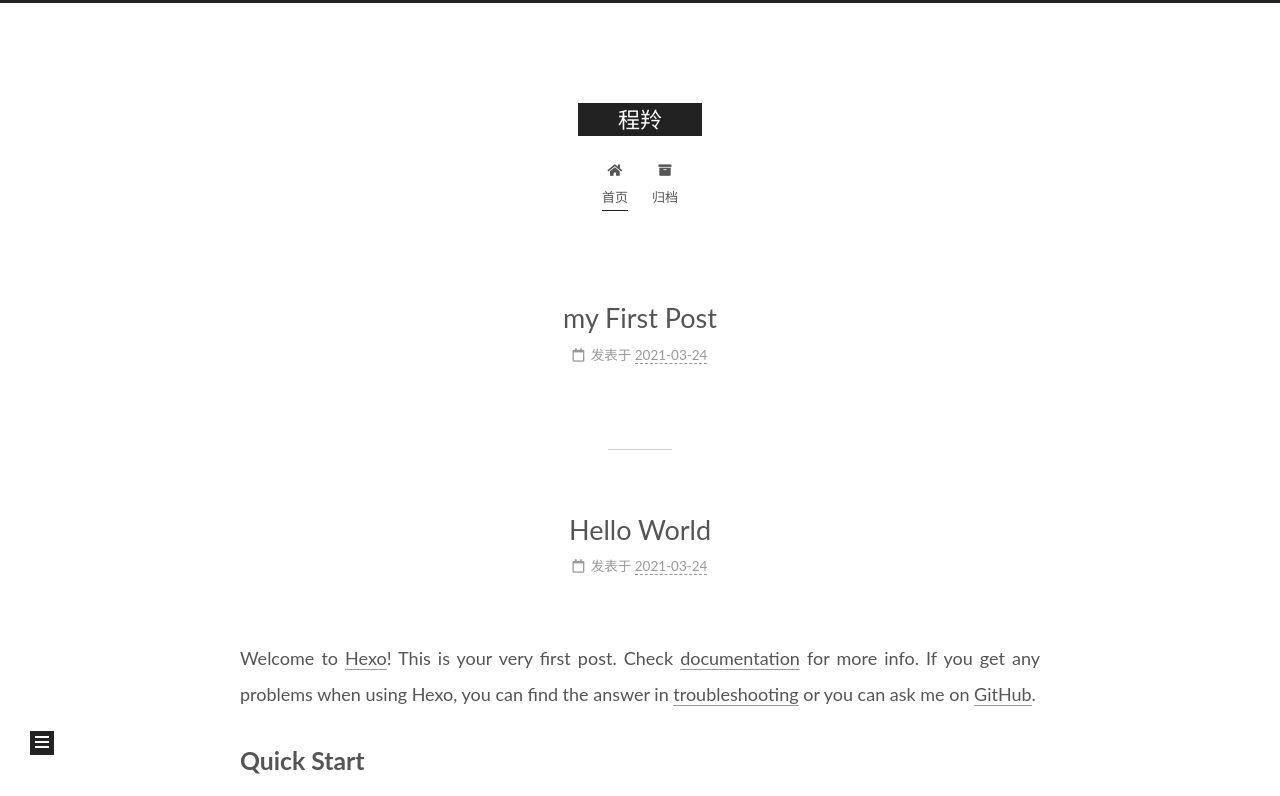
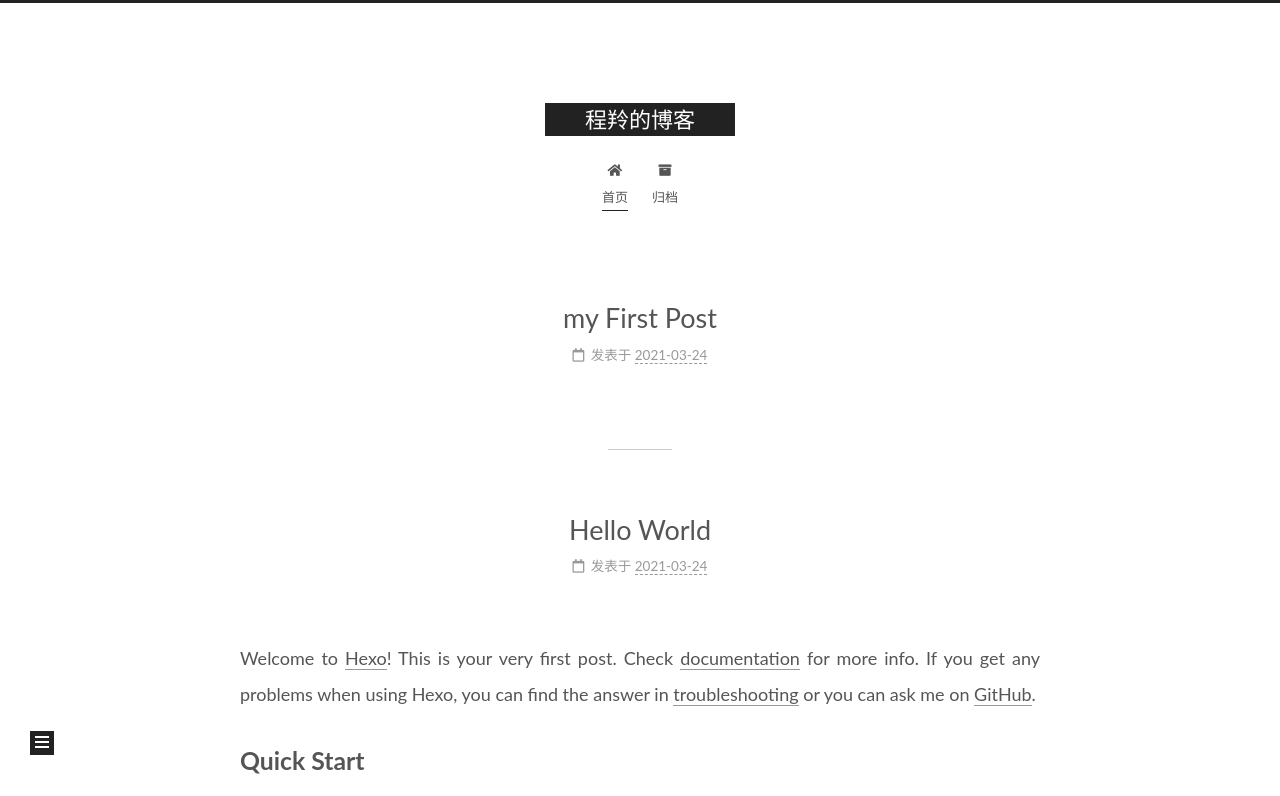
Before and after one commit to chengling0824/-chengling0824.github.io, a plain HTML site: page index.html in a window 1280 px wide. Shown: the top 796 px of the page. Drawn offline with Linux system fonts and the light colour scheme.

Commit message:
Site updated: 2021-03-24 13:28:20

```diff
--- a/index.html
+++ b/index.html
@@ -21,9 +21,9 @@
   </script>
 
   <meta property="og:type" content="website">
-<meta property="og:title" content="程羚">
+<meta property="og:title" content="程羚的博客">
 <meta property="og:url" content="https://chengling0824.github.io/index.html">
-<meta property="og:site_name" content="程羚">
+<meta property="og:site_name" content="程羚的博客">
 <meta property="og:locale" content="zh_CN">
 <meta property="article:author" content="程羚">
 <meta name="twitter:card" content="summary">
@@ -41,7 +41,7 @@
   };
 </script>
 
-  <title>程羚</title>
+  <title>程羚的博客</title>
 
 
 
@@ -92,7 +92,7 @@
 
     <a href="/" class="brand" rel="start">
       <span class="logo-line-before"><i></i></span>
-      <h1 class="site-title">程羚</h1>
+      <h1 class="site-title">程羚的博客</h1>
       <span class="logo-line-after"><i></i></span>
     </a>
   </div>
@@ -154,7 +154,7 @@
     </span>
 
     <span hidden itemprop="publisher" itemscope itemtype="http://schema.org/Organization">
-      <meta itemprop="name" content="程羚">
+      <meta itemprop="name" content="程羚的博客">
     </span>
       <header class="post-header">
         <h2 class="post-title" itemprop="name headline">
@@ -211,7 +211,7 @@
     </span>
 
     <span hidden itemprop="publisher" itemscope itemtype="http://schema.org/Organization">
-      <meta itemprop="name" content="程羚">
+      <meta itemprop="name" content="程羚的博客">
     </span>
       <header class="post-header">
         <h2 class="post-title" itemprop="name headline">
```
Also changed, not shown: 2021/03/24/hello-world/index.html (+4 -4 lines), 2021/03/24/my-First-Post/index.html (+4 -4 lines), archives/2021/03/index.html (+4 -4 lines), archives/2021/index.html (+4 -4 lines), archives/index.html (+4 -4 lines).
